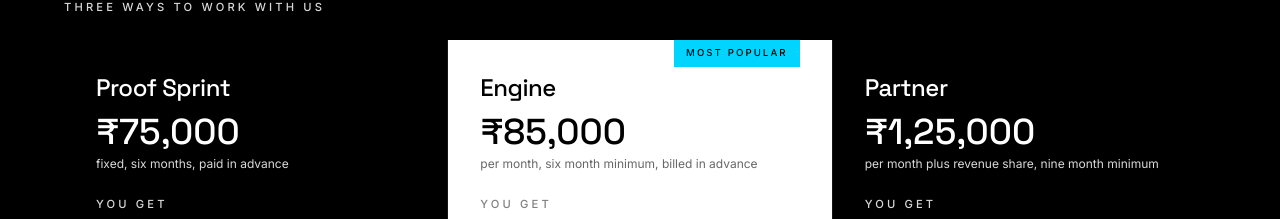
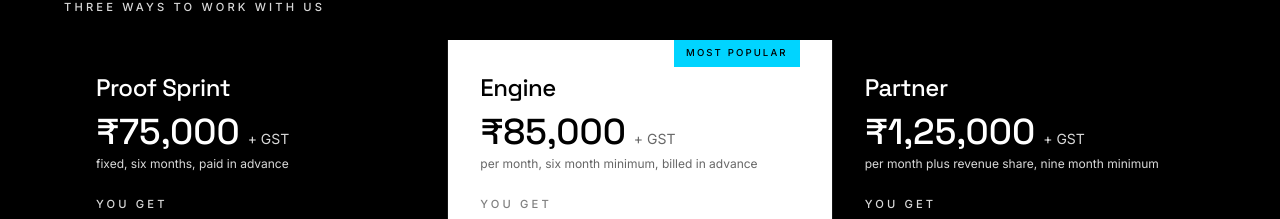
Before and after one commit to markoholics/portfolio, a Next.js app: page /fit-check in a window 1280 px wide. Shown: the part 780-999 px from the top of the page. Built offline with nearby package versions, Linux system fonts and the light colour scheme; no server answers.

Commit message:
Add + GST next to each plan's price on the pricing cards
Co-Authored-By: Claude Sonnet 5 <noreply@anthropic.com>
Claude-Session: https://claude.ai/code/session_01Tf6GdWoV3iZkf6oNngHkZC

```diff
--- a/src/components/fit-check/PricingCards.tsx
+++ b/src/components/fit-check/PricingCards.tsx
@@ -39,6 +39,9 @@ export default function PricingCards() {
                 }`}
               >
                 ₹{plan.amount.toLocaleString("en-IN")}
+              </span>
+              <span className={`text-sm ${plan.highlight ? "text-black/60" : "text-grey"}`}>
+                + GST
               </span>
             </div>
             <p
```
